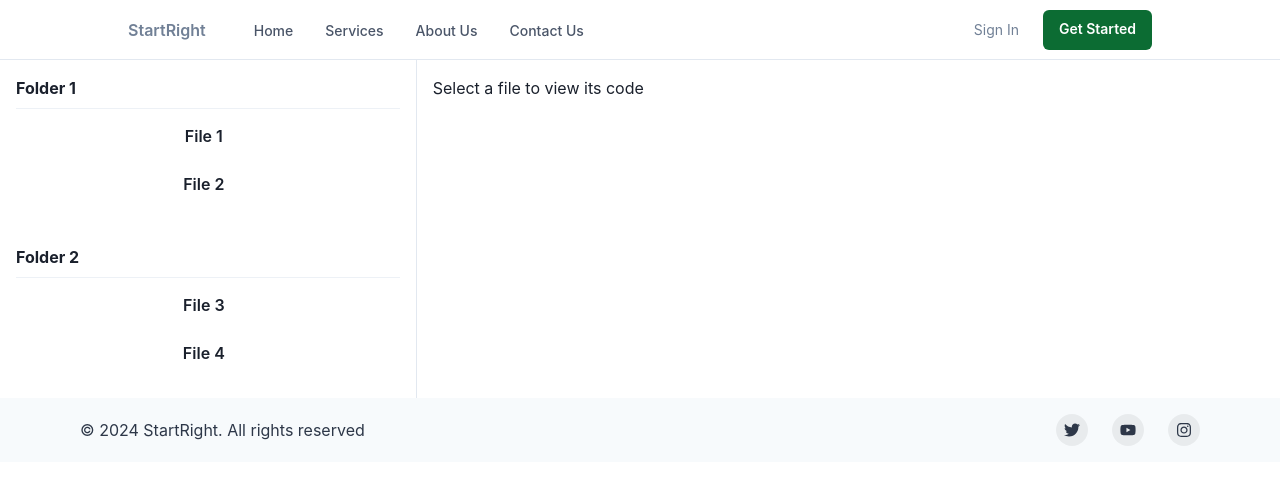
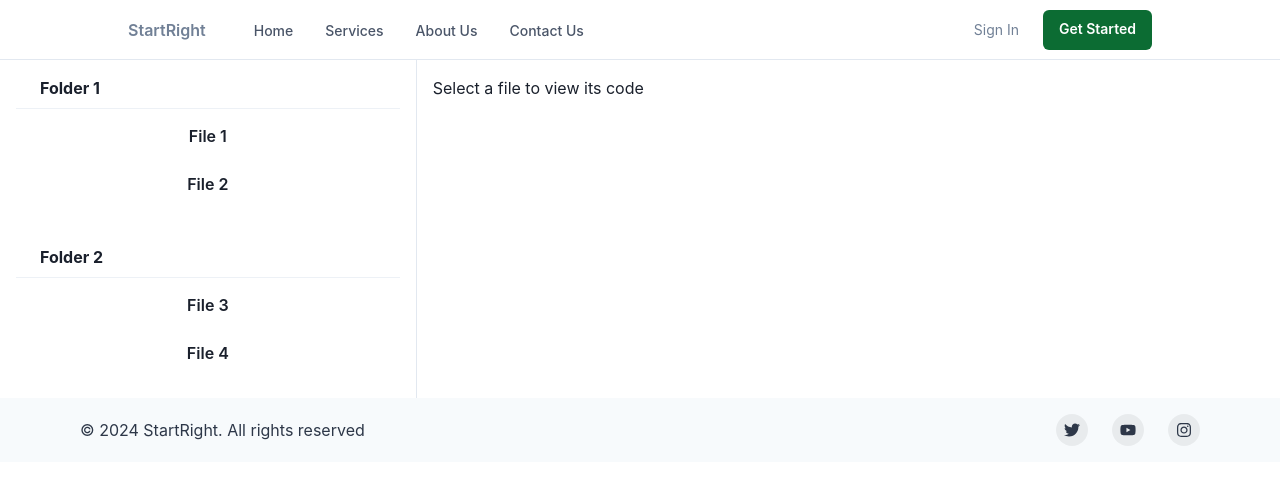
Before and after one commit to prigii/start-right-clone, a Next.js app: page /codepreview in a window 1280 px wide. Shown: the top 484 px of the page. Built offline with nearby package versions, Linux system fonts and the light colour scheme.

Commit message:
edited footer and codepreview pages

```diff
--- a/components/Footer.tsx
+++ b/components/Footer.tsx
@@ -47,7 +47,7 @@ import {
       <Box
         bg={useColorModeValue("gray.50", "gray.900")}
         color={useColorModeValue("gray.700", "gray.200")}
-        mb={'0px'}
+
       >
         <Container
           as={Stack}
--- a/components/codepreview.tsx
+++ b/components/codepreview.tsx
@@ -1,4 +1,4 @@
-import React, { useState } from 'react';
+import React, { useEffect, useState } from 'react';
 import {
   Box,
   Button,
@@ -6,6 +6,7 @@ import {
   Flex,
   Text,
 } from '@chakra-ui/react';
+import axios from 'axios';
 
 interface File {
   name: string;
@@ -18,7 +19,19 @@ interface Folder {
 }
 
 const FileManager: React.FC = () => {
+  // const [folders, setFolders] = useState<Folder[]>([]);
   const [selectedFile, setSelectedFile] = useState<File | null>(null);
+
+  // useEffect(() => {
+  //   // Fetch folders and files from the backend endpoint
+  //   axios.get('/api/folders')
+  //     .then(response => {
+  //       setFolders(response.data);
+  //     })
+  //     .catch(error => {
+  //       console.error('Error fetching folders:', error);
+  //     });
+  // }, []);
 
   const folders: Folder[] = [
     {
@@ -43,18 +56,18 @@ const FileManager: React.FC = () => {
   };
 
   return (
-    <Flex>
-      <Box flex="1" borderRight="1px solid #E2E8F0" overflow="auto">
+    <Flex >
+      <Box flex="1" borderRight="1px solid #E2E8F0" overflow="auto" >
         {folders.map((folder, index) => (
           <Box key={index} p={4}>
-            <Text fontWeight="bold" mb={2}>{folder.name}</Text>
+            <Text fontWeight="bold" mb={2} ml={6}>{folder.name}</Text>
             <Divider my={2} />
             <Flex  flexDirection="column">
               {folder.files.map((file, fileIndex) => (
                 <Button key={fileIndex}
                   onClick={() => handleFileSelect(file)}
                   variant="ghost"
-                  mb={2} mr={2}
+                  mb={2}
                   flex="0 0 auto" // Ensure buttons don't shrink
                   >
                   {file.name}
@@ -66,7 +79,7 @@ const FileManager: React.FC = () => {
       </Box>
       <Box flex="2" p={4}>
         {selectedFile ? (
-          <Box bgColor={'blue.800'} p={4} borderRadius={4} textColor={'white'}>
+          <Box bgSize={'cover'} bgColor={'blue.800'} p={4} borderRadius={4} textColor={'white'}>
             <Text fontWeight="bold" mb={2}>Code Preview</Text>
             <pre>{selectedFile.code}</pre>
           </Box>
```
